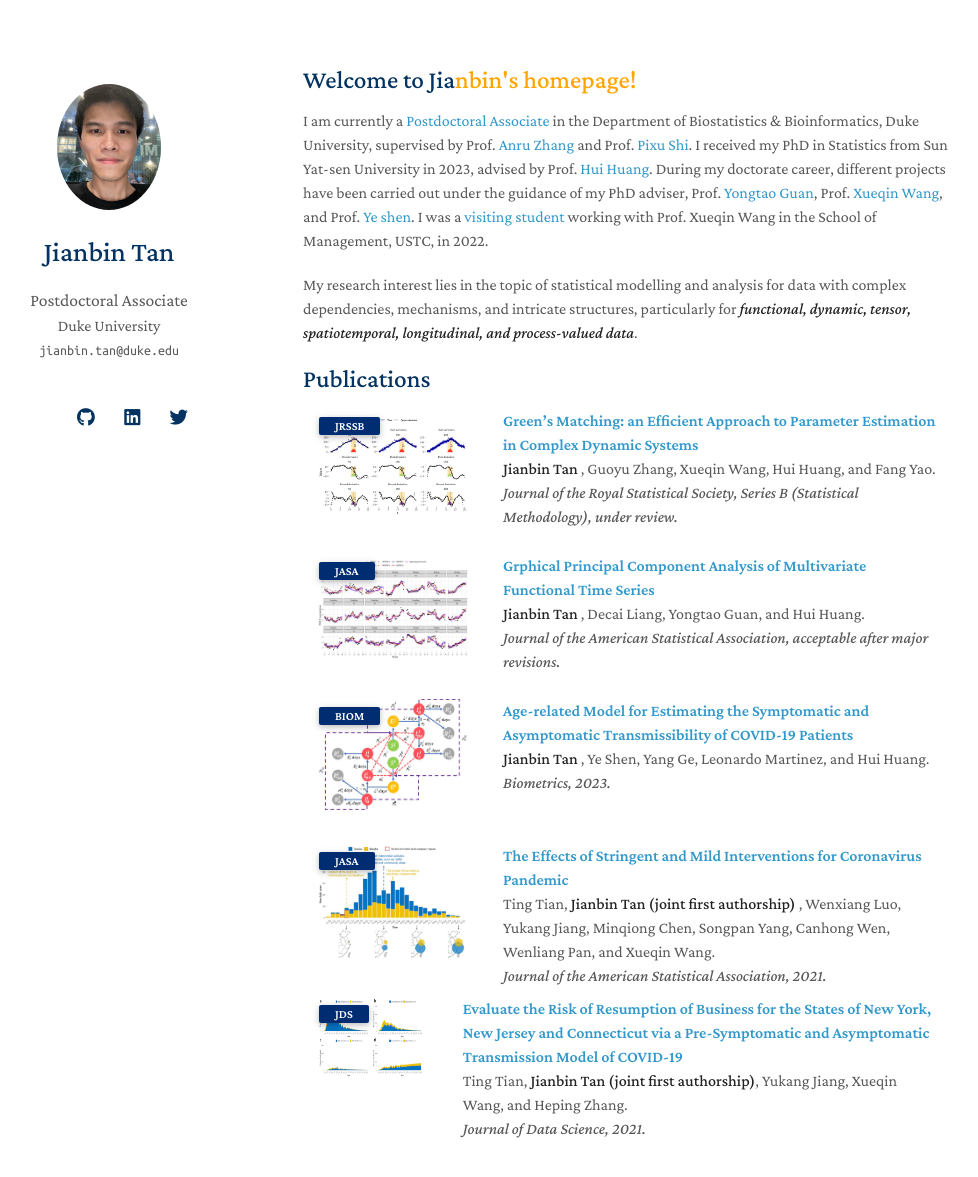
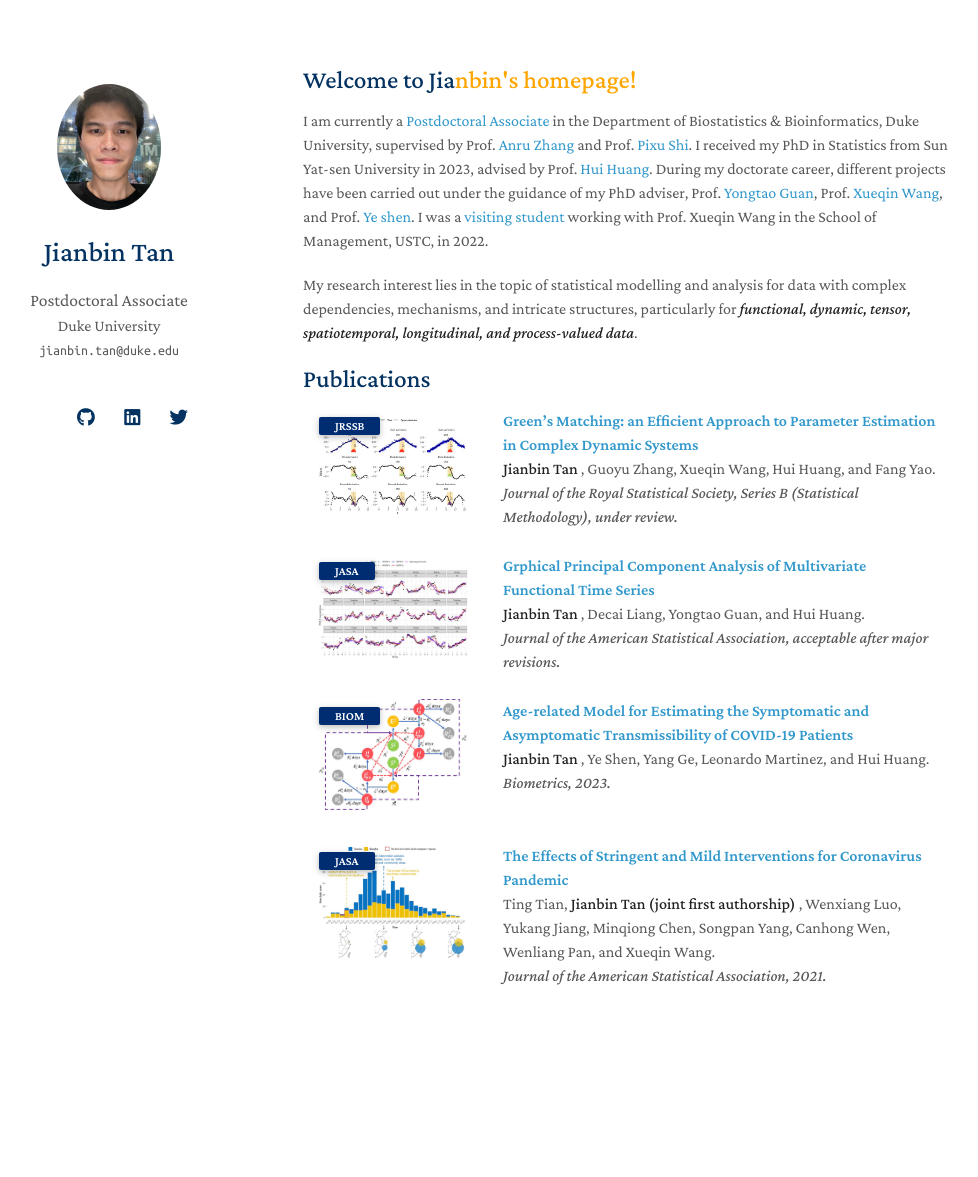
Before and after one commit to Tan-jianbin/Tan-jianbin.github.io, a Jekyll site: the page built from index.md, in a window 1280 px wide and 1268 px high. Shown: the top 1177 px of the window, without its empty margins (167-1145 px from the left). Built offline with Jekyll 4.4.1, drawn with Linux system fonts in a browser that asks for light colours; nearby versions of some CDN libraries; a style sheet for code colours, icons or effects is not loaded; our own code applies the rules of GitHub Pages for plain Markdown files.

Commit message:
Update publications.md

```diff
--- a/_includes/publications.md
+++ b/_includes/publications.md
@@ -85,21 +85,6 @@
 </li>
 
 
-<li>
-<div class="pub-row">
-     <div class="col-sm-3 abbr" style="position: relative;padding-right: 15px;padding-left: 15px;max-width: 150px;max-height: 150px">
-    <img src="assets/img/states.jpeg" style="width: 150px; height: 80px">
-    <abbr class="badge">JDS</abbr>
-  </div>
-  <div class="col-sm-9" style="position: relative;padding-right: 15px;padding-left: 20px;">
-    <div class="title"><a href="https://doi.org/10.6339/21-JDS994">Evaluate the Risk of Resumption of Business for the States of New York, New Jersey and Connecticut via a Pre-Symptomatic and Asymptomatic Transmission Model of COVID-19</a></div>
-    <div class="author">Ting Tian, <strong> Jianbin Tan (joint first authorship)</strong>, Yukang Jiang, Xueqin Wang, and Heping Zhang.</div>
-    <div class="periodical"><em> Journal of Data Science, 2021.</em></div>
-      </div>
-</div>
-</li>
-
-
 <br>
 </ol>
 </div>
```
